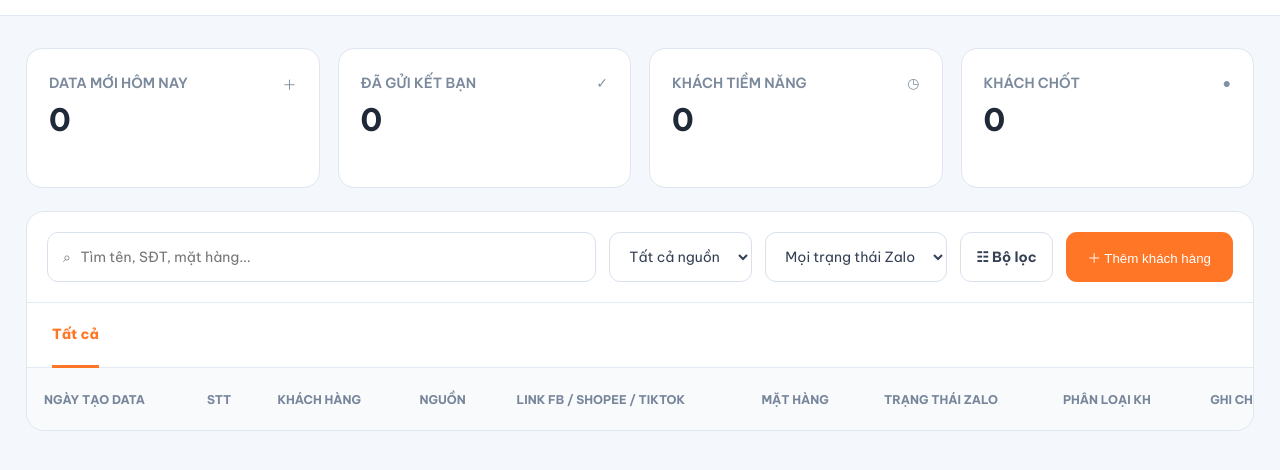
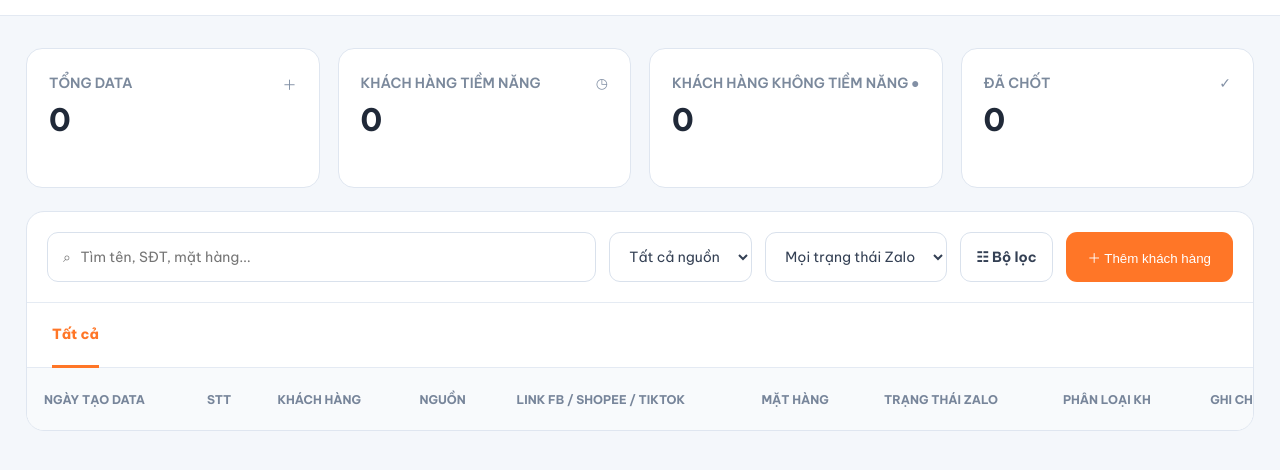
Before and after one commit to lqtrung9999/quantri, a website: page public/crm-new.html in a window 1280 px wide. Shown: the part 70-540 px from the top of the page. Drawn offline with Linux system fonts and the light colour scheme.

Commit message:
Show four CRM lead summary metrics

```diff
--- a/public/crm-new.html
+++ b/public/crm-new.html
@@ -15,10 +15,10 @@
   <header class="top"><h1>Khách hàng tiềm năng</h1><div class="user"><span id="user">Đang tải…</span><div class="avatar" id="avatar">--</div></div></header>
   <main class="page">
     <section class="metrics">
-      <article class="metric"><span class="label">DATA MỚI HÔM NAY</span><span class="icon">＋</span><b>0</b><span></span></article>
-      <article class="metric"><span class="label">ĐÃ GỬI KẾT BẠN</span><span class="icon">✓</span><b>0</b><span></span></article>
-      <article class="metric"><span class="label">KHÁCH TIỀM NĂNG</span><span class="icon">◷</span><b>0</b><span></span></article>
-      <article class="metric"><span class="label">KHÁCH CHỐT</span><span class="icon">●</span><b>0</b><span></span></article>
+      <article class="metric"><span class="label">TỔNG DATA</span><span class="icon">＋</span><b>0</b><span></span></article>
+      <article class="metric"><span class="label">KHÁCH HÀNG TIỀM NĂNG</span><span class="icon">◷</span><b>0</b><span></span></article>
+      <article class="metric"><span class="label">KHÁCH HÀNG KHÔNG TIỀM NĂNG</span><span class="icon">●</span><b>0</b><span></span></article>
+      <article class="metric"><span class="label">ĐÃ CHỐT</span><span class="icon">✓</span><b>0</b><span></span></article>
     </section>
     <section class="crm"><div class="searchbar"><input placeholder="⌕   Tìm tên, SĐT, mặt hàng..."><select><option>Tất cả nguồn</option></select><select><option>Mọi trạng thái Zalo</option></select><button class="filter" type="button">☷ Bộ lọc</button><button class="add" type="button">＋ Thêm khách hàng</button></div><nav class="tabs"><span class="active">Tất cả</span></nav><div class="scroll"><table><thead><tr><th>NGÀY TẠO DATA</th><th>STT</th><th>KHÁCH HÀNG</th><th>NGUỒN</th><th>LINK FB / SHOPEE / TIKTOK</th><th>MẶT HÀNG</th><th>TRẠNG THÁI ZALO</th><th>PHÂN LOẠI KH</th><th>GHI CHÚ</th><th>SALE</th></tr></thead><tbody id="rows"></tbody></table></div></section>
   </main>
```
Also changed, not shown: public/crm-new-app.js (+4 -4 lines).
